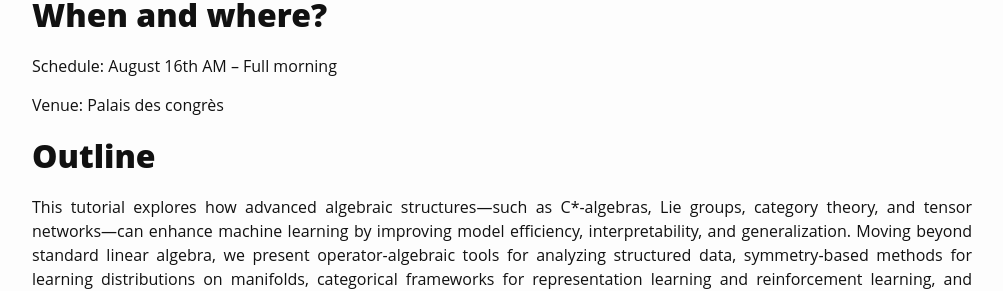
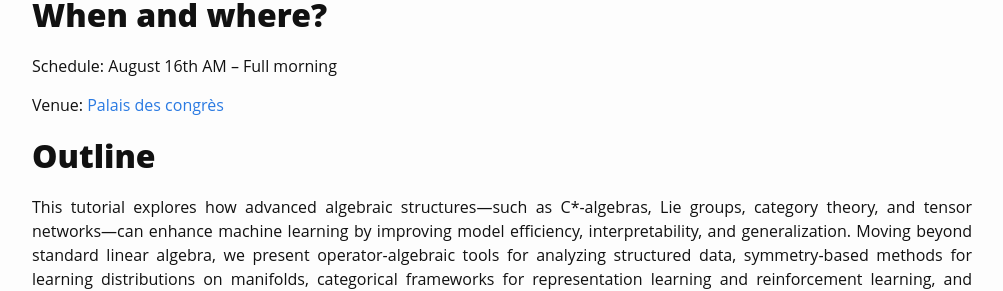
Before and after one commit to Algebra4AI/Algebra4AI.github.io, a Jekyll site: the page built from index.md, in a window 1280 px wide and 900 px high, scrolled down 514 px, cut to the strip 166-457 px from the top of the window. Shown: the whole strip, without its empty margins (138-1141 px from the left). Built offline with Jekyll 4.4.1, drawn with Linux system fonts in a browser that asks for light colours; some web fonts are replaced; part of the change alters nothing that is shown.

```diff
--- a/index.md
+++ b/index.md
@@ -8,7 +8,7 @@ title: Home
 
 Schedule: August 16th AM – Full morning
 
-Venue: Palais des congrès
+Venue: [Palais des congrès](https://congresmtl.com/en/)
 
 # Outline
 
```
